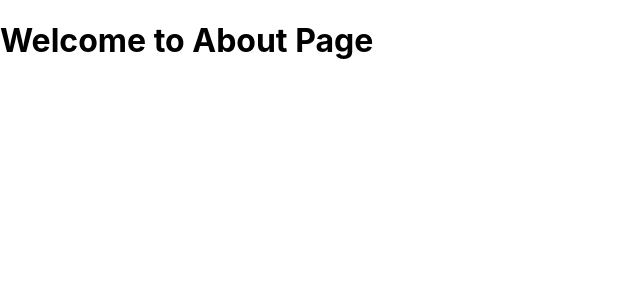
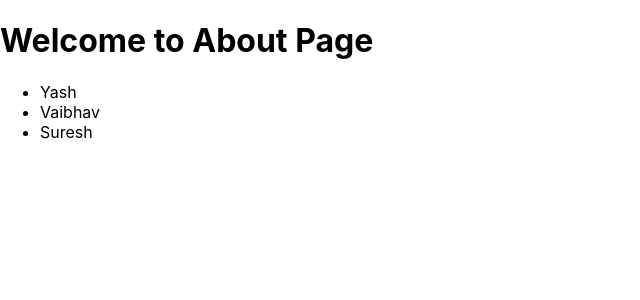
Before and after one commit to KULDEEP-18102000/Next.js-Tutorial, a Next.js app: page /aboutus in a window 1280 px wide. Shown: the top 300 px of the page, without its empty margins (0-640 px from the left). Built offline with nearby package versions, Linux system fonts and the light colour scheme.

Commit message:
Showing list of developer  in about page and routing to details page of developer on clicking through Link

```diff
--- a/pages/aboutus/index.js
+++ b/pages/aboutus/index.js
@@ -1,7 +1,22 @@
+import Link from "next/link"
+
+const developer_arr=[
+    { id : 1, name: 'Yash', role: 'Senior Developer'},
+{ id : 2, name: 'Vaibhav', role: 'Backend Developer'},
+{ id : 3, name: 'Suresh', role: 'Frontend Developer'}
+]
+
 const AboutPage=()=>{
 
     return(
+        <>
         <h1>Welcome to About Page</h1>
+        <ul>
+            {developer_arr.map((d)=>(
+                <li><Link href={`/aboutus/${d.id}`}>{d.name}</Link></li>
+            ))}
+        </ul>
+        </>
     )
 }
 
```
